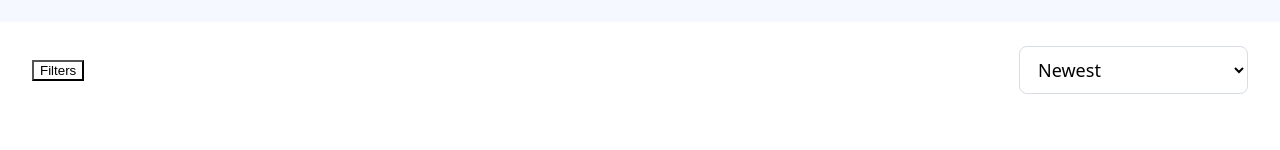
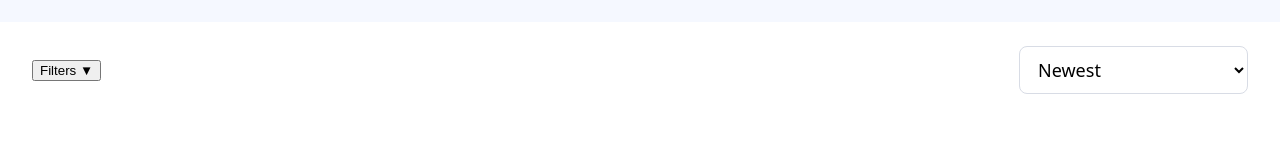
Before and after one commit to yasi-ayazi/home-finder, a React (Vite) app: page /buy in a window 1280 px wide. Shown: the part 200-350 px from the top of the page. Built offline with nearby package versions, Linux system fonts and the light colour scheme.

Commit message:
Add isOpen state and onToggle prop to PropertyFilters component in Buy page

```diff
--- a/src/components/PropertyFilters/PropertyFilters.tsx
+++ b/src/components/PropertyFilters/PropertyFilters.tsx
@@ -1,12 +1,21 @@
 import "./PropertyFilters.css";
 
-function PropertyFilters() {
+type PropertyFiltersProps = {
+  isOpen: boolean;
+  onToggle: () => void;
+};
+
+function PropertyFilters({
+  isOpen,
+  onToggle,
+}: PropertyFiltersProps) {
   return (
     <button
       type="button"
-      className="buy-page__control-button"
+      className="property-filters"
+      onClick={onToggle}
     >
-      Filters
+      Filters {isOpen ? "▲" : "▼"}
     </button>
   );
 }
--- a/src/pages/Buy.tsx
+++ b/src/pages/Buy.tsx
@@ -10,7 +10,7 @@ import { properties } from "../data/properties";
 function Buy() {
   const [query, setQuery] = useState("");
   const [sortBy, setSortBy] = useState("newest");
-
+  const [isFiltersOpen, setIsFiltersOpen] = useState(false);
   function handleSearch() {
   }
 
@@ -22,6 +22,7 @@ function Buy() {
     property.address.toLowerCase().includes(q) ||
     property.type.toLowerCase().includes(q)
   );
+  // Sortting
   const sortedProperties = [...filteredProperties]
   if (sortBy === "newest") {
     sortedProperties.sort((a, b) => b.id - a.id);
@@ -59,7 +60,10 @@ function Buy() {
       </section>
 
       <section className="buy-page__controls">
-        <PropertyFilters />
+        <PropertyFilters
+          isOpen={isFiltersOpen}
+          onToggle={() => setIsFiltersOpen(!isFiltersOpen)}
+        />
         <PropertySort
           sortBy={sortBy}
           onSortChange={setSortBy}
```
